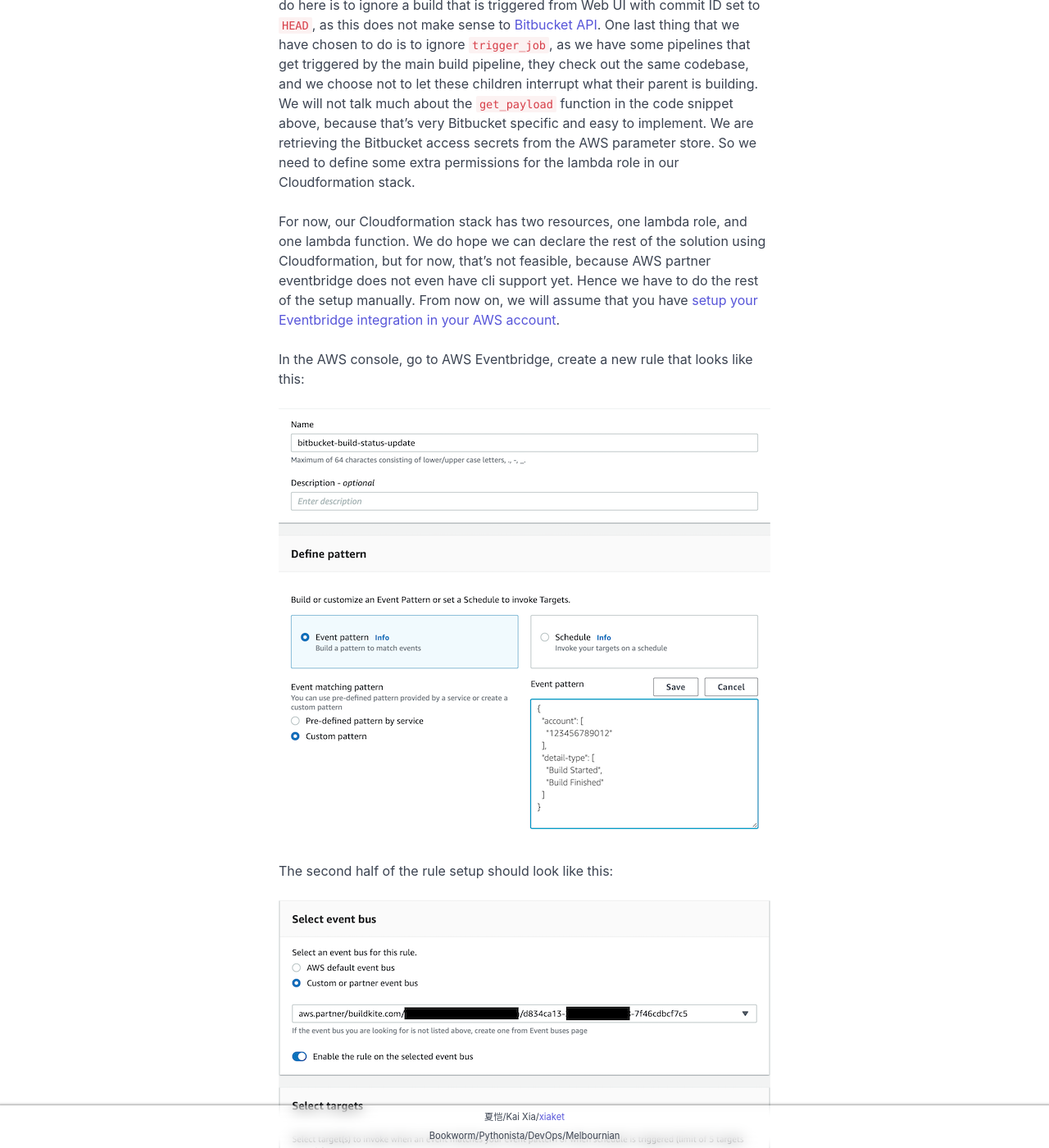
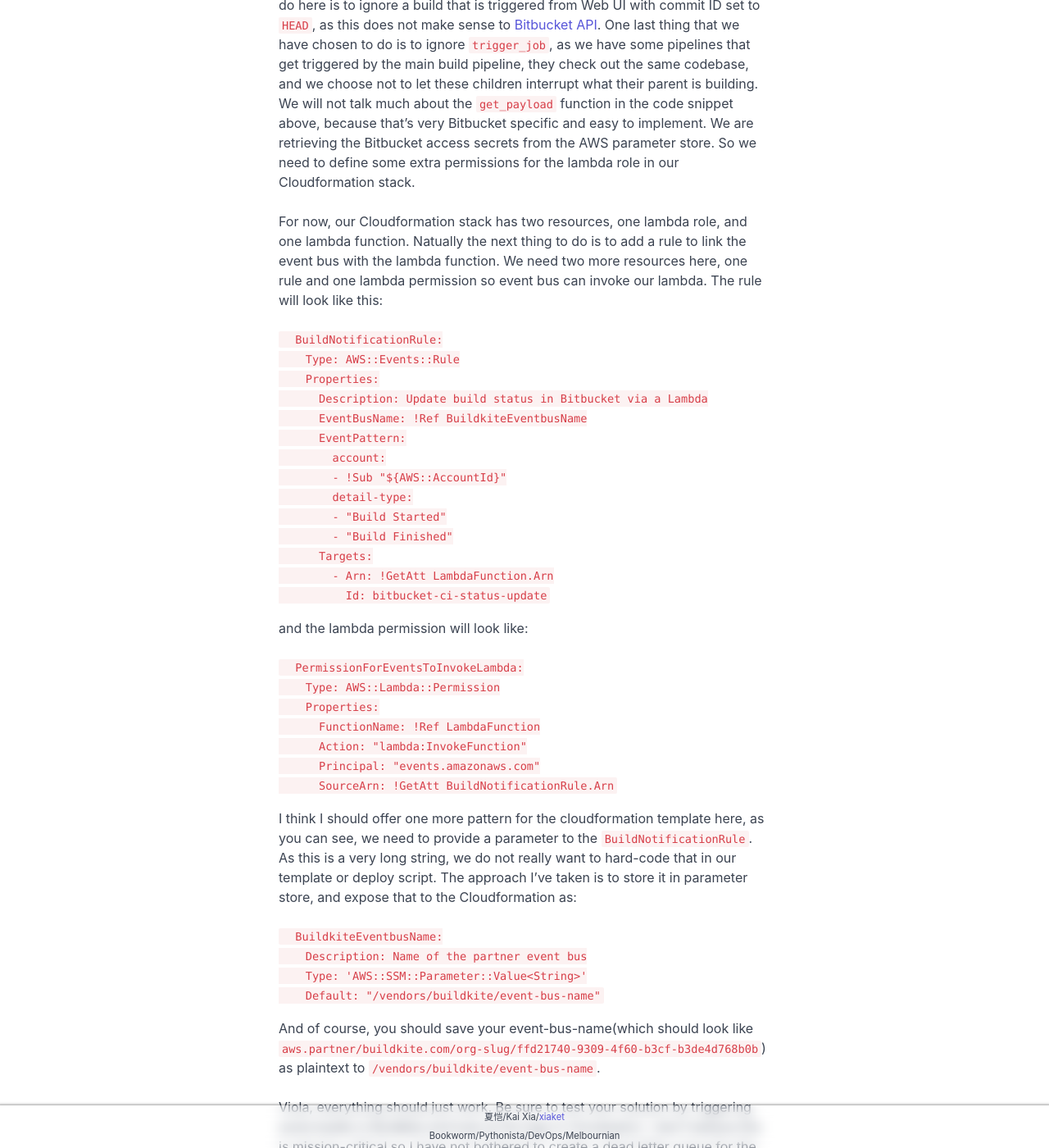
Before and after one commit to xiaket/xiaket.github.io, a Jekyll site: the page built from _posts/2020-04-16-bitbucket-build-status-from-eventbridge.md, in a window 1280 px wide and 1400 px high, scrolled down 1438 px. Shown: the whole window at 82% size. Built offline with Jekyll 4.4.1, drawn with Linux system fonts in a browser that asks for light colours; some of the changed text lies outside the part shown.

Commit message:
fix mistakes.
Signed-off-by: Kai Xia <kaix+github@fastmail.com>

````diff
--- a/_posts/2020-04-16-bitbucket-build-status-from-eventbridge.md
+++ b/_posts/2020-04-16-bitbucket-build-status-from-eventbridge.md
@@ -34,14 +34,46 @@ def handler(event, context):
 
 In this lambda handler, the event would look like what we have in [the example](https://buildkite.com/docs/integrations/amazon-eventbridge#events-build-started). In our production codebase, we have a check to verify that this lambda is getting the two expected events. Most likely, one more thing that you need to do here is to ignore a build that is triggered from Web UI with commit ID set to `HEAD`, as this does not make sense to [Bitbucket API](https://developer.atlassian.com/server/bitbucket/how-tos/updating-build-status-for-commits/). One last thing that we have chosen to do is to ignore `trigger_job`, as we have some pipelines that get triggered by the main build pipeline, they check out the same codebase, and we choose not to let these children interrupt what their parent is building. We will not talk much about the `get_payload` function in the code snippet above, because that's very Bitbucket specific and easy to implement. We are retrieving the Bitbucket access secrets from the AWS parameter store. So we need to define some extra permissions for the lambda role in our Cloudformation stack.
 
-For now, our Cloudformation stack has two resources, one lambda role, and one lambda function. We do hope we can declare the rest of the solution using Cloudformation, but for now, that's not feasible, because AWS partner eventbridge does not even have cli support yet. Hence we have to do the rest of the setup manually. From now on, we will assume that you have [setup your Eventbridge integration in your AWS account](https://buildkite.com/docs/integrations/amazon-eventbridge#configuring).
+For now, our Cloudformation stack has two resources, one lambda role, and one lambda function. Natually the next thing to do is to add a rule to link the event bus with the lambda function. We need two more resources here, one rule and one lambda permission so event bus can invoke our lambda. The rule will look like this:
 
-In the AWS console, go to AWS Eventbridge, create a new rule that looks like this:
+```
+  BuildNotificationRule:
+    Type: AWS::Events::Rule
+    Properties:
+      Description: Update build status in Bitbucket via a Lambda
+      EventBusName: !Ref BuildkiteEventbusName
+      EventPattern:
+        account:
+        - !Sub "${AWS::AccountId}"
+        detail-type:
+        - "Build Started"
+        - "Build Finished"
+      Targets:
+        - Arn: !GetAtt LambdaFunction.Arn
+          Id: bitbucket-ci-status-update
+```
 
-![eventbridge-setup-for-buildkite-build-events-1](/media/2020/eventbridge-setup-for-buildkite-build-events-1.png)
+and the lambda permission will look like:
 
-The second half of the rule setup should look like this:
+```
+  PermissionForEventsToInvokeLambda:
+    Type: AWS::Lambda::Permission
+    Properties:
+      FunctionName: !Ref LambdaFunction
+      Action: "lambda:InvokeFunction"
+      Principal: "events.amazonaws.com"
+      SourceArn: !GetAtt BuildNotificationRule.Arn
+```
 
-![eventbridge-setup-for-buildkite-build-events-2](/media/2020/eventbridge-setup-for-buildkite-build-events-2.png)
+I think I should offer one more pattern for the cloudformation template here, as you can see, we need to provide a parameter to the `BuildNotificationRule`. As this is a very long string, we do not really want to hard-code that in our template or deploy script. The approach I've taken is to store it in parameter store, and expose that to the Cloudformation as:
 
-As you can see, we just need to create the link between the partner eventbridge with the lambda we have created. After this, be sure to test your solution by triggering some builds in Buildkite and look at the logs in Cloudwatch. I don't believe this is mission-critical so I have not bothered to create a dead letter queue for the lambda, please feel free to add that to your setup if you feel otherwise.
+```
+  BuildkiteEventbusName:
+    Description: Name of the partner event bus
+    Type: 'AWS::SSM::Parameter::Value<String>'
+    Default: "/vendors/buildkite/event-bus-name"
+```
+
+And of course, you should save your event-bus-name(which should look like `aws.partner/buildkite.com/org-slug/ffd21740-9309-4f60-b3cf-b3de4d768b0b`) as plaintext to `/vendors/buildkite/event-bus-name`.
+
+Viola, everything should just work. Be sure to test your solution by triggering some builds in Buildkite and look at the logs in Cloudwatch. I don't believe this is mission-critical so I have not bothered to create a dead letter queue for the lambda, please feel free to add that to your setup if you feel otherwise.
````
Also changed, not shown: _posts/2020-05-12-securing-buildkite.md (+0 -2 lines), media/2020/eventbridge-setup-for-buildkite-build-events-1.png (deleted), media/2020/eventbridge-setup-for-buildkite-build-events-2.png (deleted).
